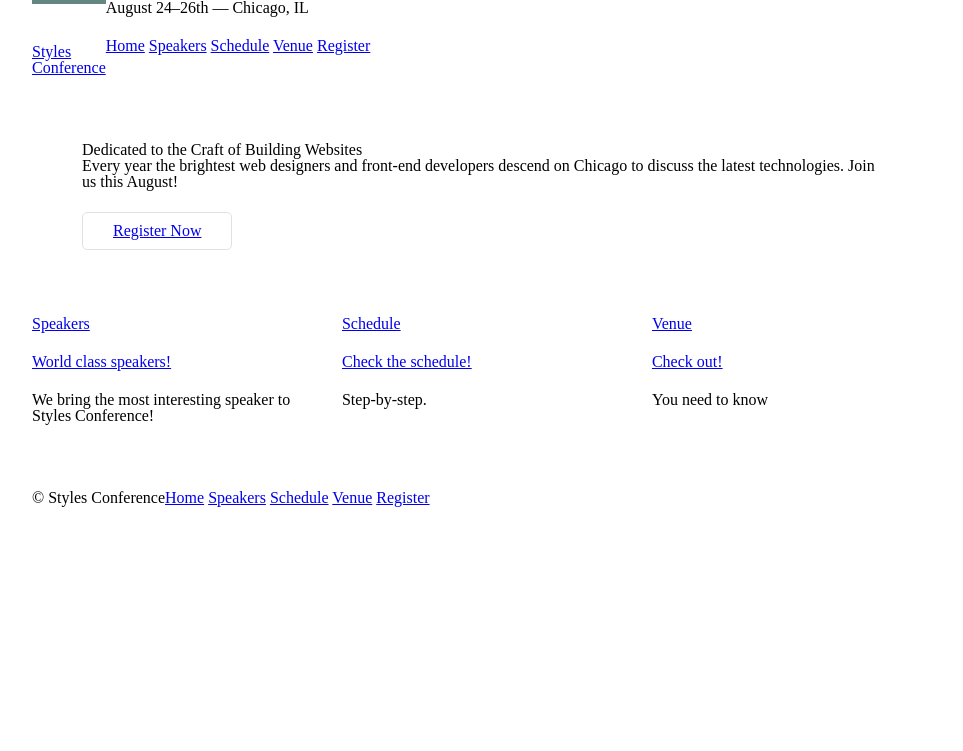
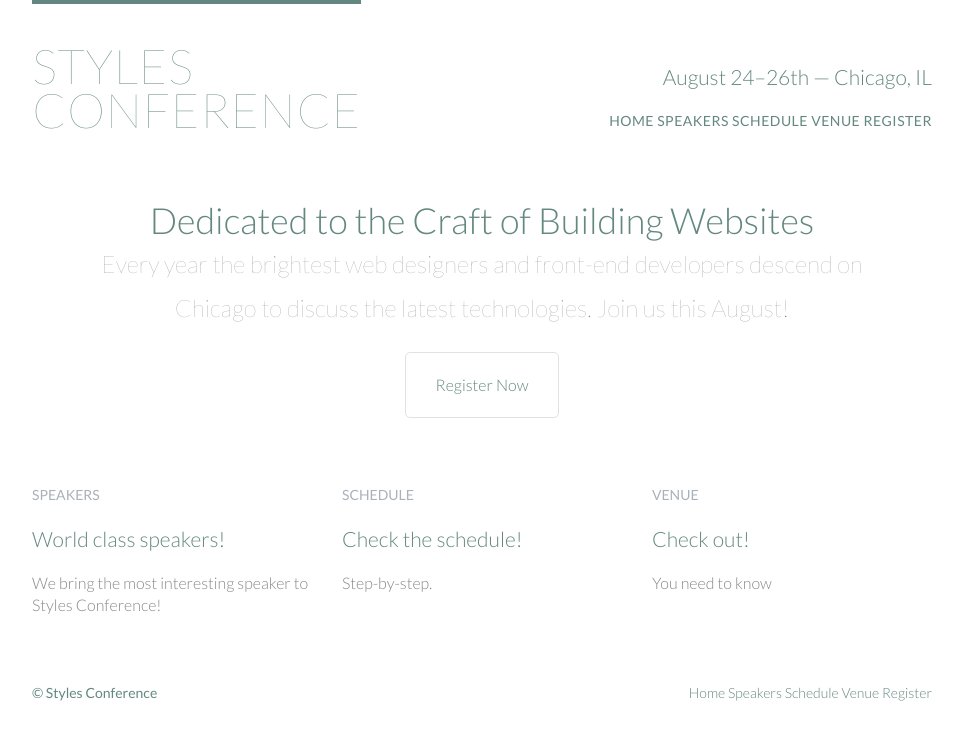
Before and after one commit to pverdile/shayhowe_basiclessons, a plain HTML site: page index.html in a window 1280 px wide. Shown: the whole page, without its empty margins (158-1121 px from the left). Drawn offline with Linux system fonts and the light colour scheme.

Commit message:
Aplicada tipografia ao código.

```diff
--- a/assets/stylesheets/main.css
+++ b/assets/stylesheets/main.css
@@ -140,7 +140,7 @@ table {
 /*
 =====================================
 	GRID
-	=====================================
+=====================================
 */
 
 *,
@@ -218,6 +218,68 @@ p {
 	margin-bottom: 22px;
 }
 
+h1,
+h2,
+h3,
+h4 {
+  color: #648880;
+}
+
+h1 {
+  font-size: 36px;
+  line-height: 44px;
+}
+
+h2 {
+  font-size: 24px;
+  line-height: 44px;
+}
+
+h3 {
+  font-size: 21px;
+}
+
+h4 {
+  font-size: 18px;
+}
+
+h5 {
+  color: #a9b2b9;
+  font-size: 14px;
+  font-weight: 400;
+  text-transform: uppercase;
+}
+
+strong {
+  font-weight: 400;
+}
+
+cite,
+em {
+  font-style: italic;
+}
+
+.tagline {
+  margin: 66px 0 22px 0;
+  text-align: right;
+}
+
+p {
+  /*letter-spacing: -.5em;
+  text-align: center;
+  text-indent: 20px;
+  text-shadow: 3px 6px 2px rgba(0, 0, 0, .3);
+  text-transform: uppercase;
+  word-spacing: .25em;*/
+}
+
+p a {
+  border-bottom: 1px solid #dfe2e5;
+}
+
+.note {
+  text-decoration: underline;
+}
 
 /*
   ========================================
@@ -244,7 +306,22 @@ p {
 */
 
 .hero {
-	padding: 22px 80px 66px 80px;
+  line-height: 44px;
+  padding: 22px 80px 66px 80px;
+  text-align: center;
+}
+
+.hero h2 {
+  font-size: 36px;
+}
+
+.hero p {
+  font-size: 24px;
+  font-weight: 100;
+}
+
+.teaser a:hover h3 {
+  color: #a9b2b9;
 }
 
 /*
@@ -255,8 +332,13 @@ p {
 
 .logo {
   border-top: 4px solid #648880;
+  float: left;
+  font-size: 48px;
+  font-weight: 100;
+  letter-spacing: .5px;
+  line-height: 44px;
   padding: 40px 0 22px 0;
-  float: left
+  text-transform: uppercase;
 }
 
 /*
@@ -267,9 +349,53 @@ p {
 
 .primary-footer small {
   float: left;
+  font-weight: 400;
 }
 
 .primary-footer {
+  color: #648880;
+  font-size: 14px;
   padding-bottom: 44px;
   padding-top: 44px;
 }
+
+/*
+  ========================================
+  Custom styles
+  ========================================
+*/
+body {
+  color: #888;
+  font: 300 16px/22px "Lato", "Open Sans", "Helvetica Neue", Helvetica, Arial, sans-serif;
+}
+
+/*
+  ========================================
+  Links
+  ========================================
+*/
+
+a:hover {
+  color: #a9b2b9;
+}
+
+a {
+  color: #648880;
+  text-decoration: none;
+}
+.primary-nav {
+  font-size: 14px;
+  font-weight: 400;
+  letter-spacing: .5px;
+  text-transform: uppercase;
+}
+
+/*
+  ========================================
+  Navigation
+  ========================================
+*/
+
+.nav {
+  text-align: right;
+}
--- a/index.html
+++ b/index.html
@@ -5,6 +5,7 @@
   <meta charset="utf-8">
   <title>Styles Conference</title>
   <link href="assets/stylesheets/main.css" rel="stylesheet" type="text/css">
+  <link href="http://fonts.googleapis.com/css?family=Lato:100,300,400" rel="stylesheet">
 </head>
 
 <body>
@@ -14,8 +15,8 @@
 				<a href="index.html">Styles<br> Conference</a>
 			</h1>
     </section>
-    <h3>August 24&ndash;26th &mdash; Chicago, IL</h3>
-    <nav>
+    <h3 class="tagline">August 24&ndash;26th &mdash; Chicago, IL</h3>
+    <nav class="nav primary-nav">
       <a href="index.html">Home</a>
       <a href="speakers.html">Speakers</a>
       <a href="schedule.html">Schedule</a>
@@ -34,7 +35,7 @@
 
   <section class="grid">
     <!-- Speaker -->
-    <section class="col-1-3">
+    <section class="teaser col-1-3">
       <a href="speakers.html">
         <h5>Speakers</h5>
         <h3>World class speakers!</h3>
@@ -42,7 +43,7 @@
       <p>We bring the most interesting speaker to Styles Conference!</p>
     </section><!--
     Schedule
-    --><section class="col-1-3">
+    --><section class="teaser col-1-3">
       <a href="schedule.html">
         <h5>Schedule</h5>
         <h3>Check the schedule!</h3>
@@ -50,7 +51,7 @@
       <p>Step-by-step.</p>
     </section><!--
     Venue
-    --><section class="col-1-3">
+    --><section class="teaser col-1-3">
       <a href="venue.html">
         <h5>Venue</h5>
         <h3>Check out!</h3>
@@ -60,7 +61,7 @@
   </section>
   <footer class="primary-footer container group">
     <small>&copy; Styles Conference</small>
-    <nav>
+    <nav class="nav">
       <a href="index.html">Home</a>
       <a href="speakers.html">Speakers</a>
       <a href="schedule.html">Schedule</a>
```
Also changed, not shown: register.html (+5 -3 lines), schedule.html (+5 -3 lines), speakers.html (+5 -3 lines), venue.html (+5 -3 lines).
